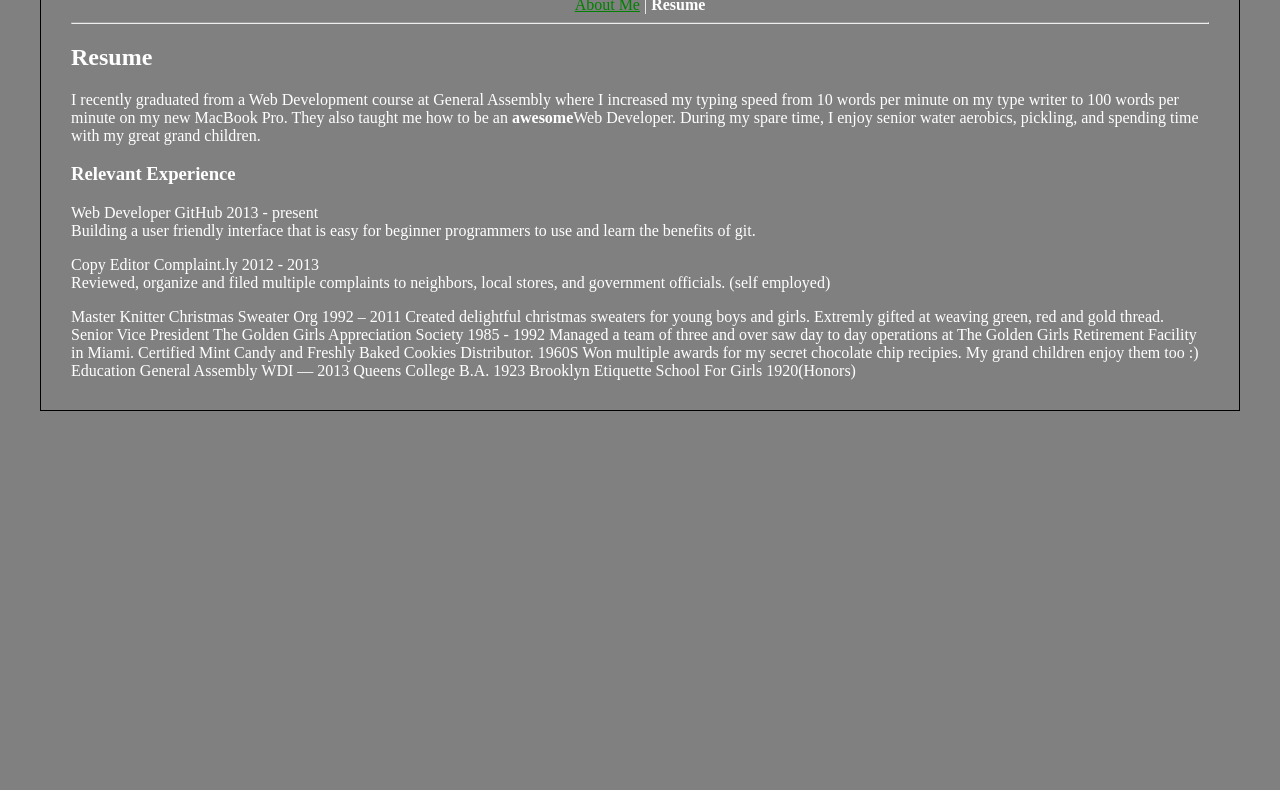
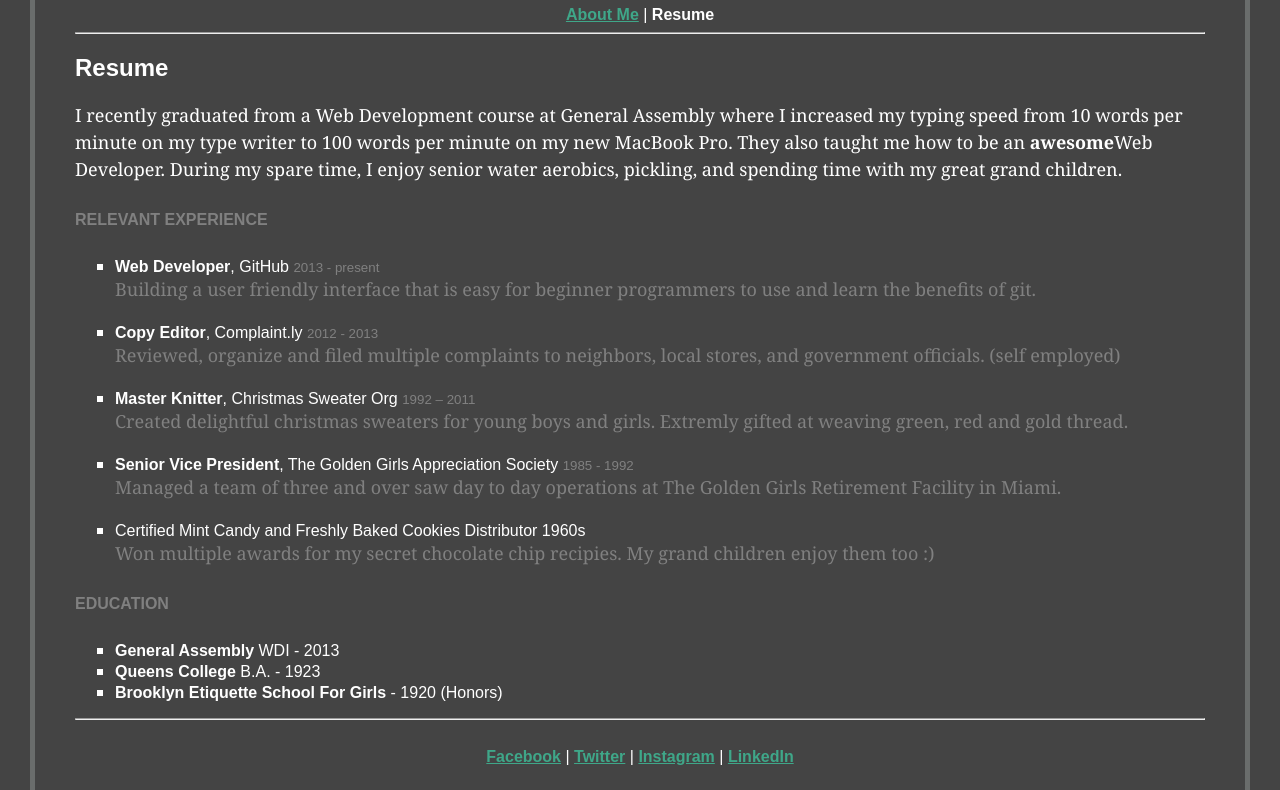
Before and after one commit to claire-l/wendybite, a plain HTML site: page resume.html in a window 1280 px wide. Shown: the part 155-945 px from the top of the page. Before the commit the page ends 800 px from the top, so only its background shows below. Drawn offline with Linux system fonts and the light colour scheme.

Commit message:
added color + footer

```diff
--- a/css/main.css
+++ b/css/main.css
@@ -1,32 +1,79 @@
 body {
-	background-color: gray;
+	background-color: #444444;
 	color: white;
-	border: 1px solid black;
-	margin: 40px;
-	padding: 30px;
+	font-family: Georgia, serif;
+	text-decoration: none;
+	border: 5px solid #6A6D6C;
+	margin: 30px;
+	padding: 40px;
 
 }
 
 h1 {
 	font-style: italic;
+	font-weight: normal;
 	text-align: center;
 
 }
 
+h2 {
+	font-family: Arial, Helvetica, sans-serif;
+}
+
+h3 {
+	text-transform: uppercase;
+	font-size: 16px;
+	padding: 10px 0 10px 0;
+	color: gray;
+	font-family: sans-serif;
+}
+
 nav {
 	text-align: center;
+	font-family: Arial, Helvetica, sans-serif;
+}
+
+h4 {
+	font-family: sans-serif;
+	font-weight: normal;
+	color: white;
+	margin: 0;
+}
+
+small {
+	color: gray;
+}
+
+ul {
+	list-style: square;
+	color: white;
+}
+
+ul p {
+	color: gray;
+	margin-top: 0;
 }
 
 a {
-	color: green;
+	color: #3FA789;
+	font-weight: bold;
+}
+
+img {
+	border: 1px solid #6A6D6C;
+	margin-left: 20px;
+	padding: 5px;
 
 }
 
-img {
-	border: 1px solid black;
-	padding: 5px;
+p {
+	line-height: 1.5;
+	font-size: 18px;
 }
 
 footer {
 	text-align: center;
+	font-family: Arial, Helvetica, sans-serif;
+	padding-top: 20px;
+
 }
--- a/resume.html
+++ b/resume.html
@@ -6,43 +6,52 @@
 	</head>
 
 	<body>
-
-		<h1>Wendy G. Bite</h1>
-
-		<nav>
-			<a href="index.html">About Me</a> | <strong>Resume</strong>
-		</nav>
-
-		<hr />
+		<header>
+			<h1>Wendy G. Bite</h1>
+			<nav>
+				<a href="index.html">About Me</a> | <strong>Resume</strong>
+			</nav>
+			<hr />
+		</header>
 
 		<h2>Resume</h2>
 
 		<p>I recently graduated from a Web Development course at General Assembly where I increased my typing speed from 10 words per minute on my type writer to 100 words per minute on my new MacBook Pro. They also taught me how to be an <strong>awesome</strong>Web Developer. During my spare time, I enjoy senior water aerobics, pickling, and spending time with my great grand children.</p>
 
 		<h3>Relevant Experience</h3>
+			<ul>
+				<li><h4><strong>Web Developer</strong>, GitHub <small>2013 - present</small></h4>
+				<p>Building a user friendly interface that is easy for beginner programmers to use and learn the benefits of git.</p>
+				</li>
 
-		<p>Web Developer GitHub 2013 - present<br />
-		Building a user friendly interface that is easy for beginner programmers to use and learn the benefits of git.</p>
+				<li><h4><strong>Copy Editor</strong>, Complaint.ly <small>2012 - 2013</small></h4>
+				<p>Reviewed, organize and filed multiple complaints to neighbors, local stores, and government officials. (self employed)</p>
+				</li>
 
-		<p>Copy Editor Complaint.ly 2012 - 2013<br />
-		Reviewed, organize and filed multiple complaints to neighbors, local stores, and government officials. (self employed)</p>
+				<li><h4><strong>Master Knitter</strong>, Christmas Sweater Org <small>1992 – 2011</small></h4>
+				<p>Created delightful christmas sweaters for young boys and girls. Extremly gifted at weaving green, red and gold thread.</p>
+				</li>
 
-		Master Knitter Christmas Sweater Org 1992 – 2011
-		Created delightful christmas sweaters for young boys and girls. Extremly gifted at weaving green, red and gold thread.
+				<li><h4><strong>Senior Vice President</strong>, The Golden Girls Appreciation Society <small>1985 - 1992</small></h4>
+				<p>Managed a team of three and over saw day to day operations at The Golden Girls Retirement Facility in Miami.</p>
+				</li>
 
-		Senior Vice President The Golden Girls Appreciation Society 1985 - 1992
-		Managed a team of three and over saw day to day operations at The Golden Girls Retirement Facility in Miami.
+				<li><h4>Certified Mint Candy and Freshly Baked Cookies Distributor </small>1960s</small></h4>
+				<p>Won multiple awards for my secret chocolate chip recipies. My grand children enjoy them too :)</p>
+				</li>
+			</ul>
 
-		Certified Mint Candy and Freshly Baked Cookies Distributor. 1960S
-		Won multiple awards for my secret chocolate chip recipies. My grand children enjoy them too :)
+		<h3>Education</h3>
+			<ul>
+				<li><h4><strong>General Assembly</strong> WDI - 2013</h4></li>
+				<li><h4><strong>Queens College</strong> B.A. - 1923</h4></li>
+				<li><h4><strong>Brooklyn Etiquette School For Girls</strong> - 1920 (Honors)</h4></li>
+			</ul>
 
+		<hr />
 
-		Education
-
-		General Assembly WDI — 2013
-		Queens College B.A. 1923
-		Brooklyn Etiquette School For Girls 1920(Honors)
-
-
+		<footer>
+			<a href="">Facebook</a> | <a href="">Twitter</a> | <a href="">Instagram</a> | <a href="">LinkedIn</a>
+		</footer>
 	</body>
 </html>
```
